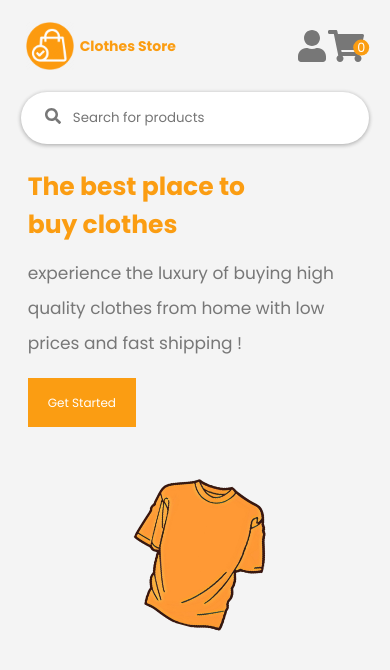
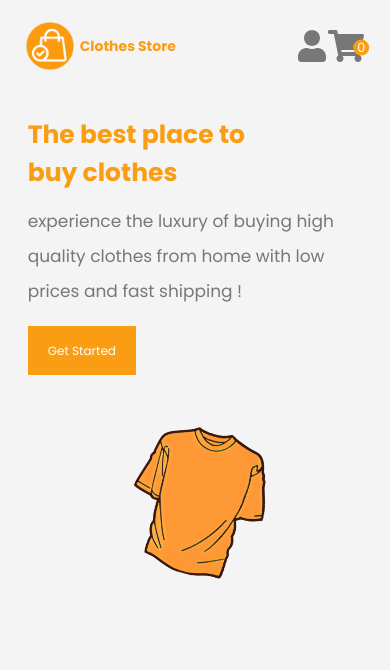
Before and after one commit to Dhia-Ben-Hamouda/Clothes-Store-React-JS, a React (Create React App) app: page / in a window 390 px wide. Shown: the top 670 px of the page. Built offline with nearby package versions, Linux system fonts and the light colour scheme.

Commit message:
more work on responsiveness

```diff
--- a/src/components/Home.jsx
+++ b/src/components/Home.jsx
@@ -1,18 +1,11 @@
 import React from "react";
 import Navbar from "./Navbar.jsx";
 import shirt from "../images/shirt.png";
-import { FaSearch } from "react-icons/fa";
 
 const Home = () => {
   return (
     <section id="home">
       <Navbar />
-      <div className="mobile-search">
-        <FaSearch color="#777"/>
-        <input
-          placeholder="Search for products"
-        />
-      </div>
       <div className="wrapper">
         <div className="inner-wrapper">
           <div className="text">
--- a/src/styles/_cart.scss
+++ b/src/styles/_cart.scss
@@ -180,6 +180,7 @@
               display: block;
               font-size: 14px;
               margin-bottom: .5rem;
+              font-weight: 600;
             }
 
             .icon{
--- a/src/styles/_home.scss
+++ b/src/styles/_home.scss
@@ -1,9 +1,5 @@
 #home{
   padding-inline:7.5vw;
-
-  .mobile-search{
-    display: none;
-  }
 
   .wrapper{
     min-height: calc(100vh - 98px);
@@ -95,23 +91,6 @@
   #home{
     padding-inline:3vw;
 
-    .mobile-search{
-      display: flex;
-      width:95%;
-      margin:0 auto;
-      background: white;
-      box-shadow: 0px 1px 4px 0px rgba(0, 0, 0, 0.2),
-        0px 1px 5px 0px rgba(0, 0, 0, 0.14);
-      border-radius: 50px;
-      padding:1rem 1.5rem;
-
-        input{
-          border: none;
-          outline:none;
-          margin-left: .75rem;
-        }
-    }
-
     .wrapper{
       padding-inline: 1rem;
       align-items: flex-start;
--- a/src/styles/_products.scss
+++ b/src/styles/_products.scss
@@ -181,7 +181,6 @@
 }
 
 
-
 // tablets
 
 @media(min-width:700px) and (max-width:1024px)
@@ -200,6 +199,12 @@
 
     .pagination{
       justify-content: flex-start;
+
+      button{
+        &:hover{
+          background: $secondary;
+        }
+      }
     }
 
     .mobile-filter{
@@ -221,13 +226,16 @@
         width:70%;
         display: flex;
         align-items: center;
+        justify-content: space-around;
         padding:.75rem .75rem;
         box-shadow: 0px 1px 4px 0px rgba(0, 0, 0, 0.2),
         0px 1px 5px 0px rgba(0, 0, 0, 0.14);
+        overflow: hidden;
 
         input{
           border: none;
           outline:none;
+          width:80%;
           margin-left:.5rem;
         }
       }
@@ -248,6 +256,12 @@
 
         .item{
           width: 100% !important;
+
+          button{
+            &:hover{
+              transform: scale(1);
+            }
+          }
         }
       }
     }
```
